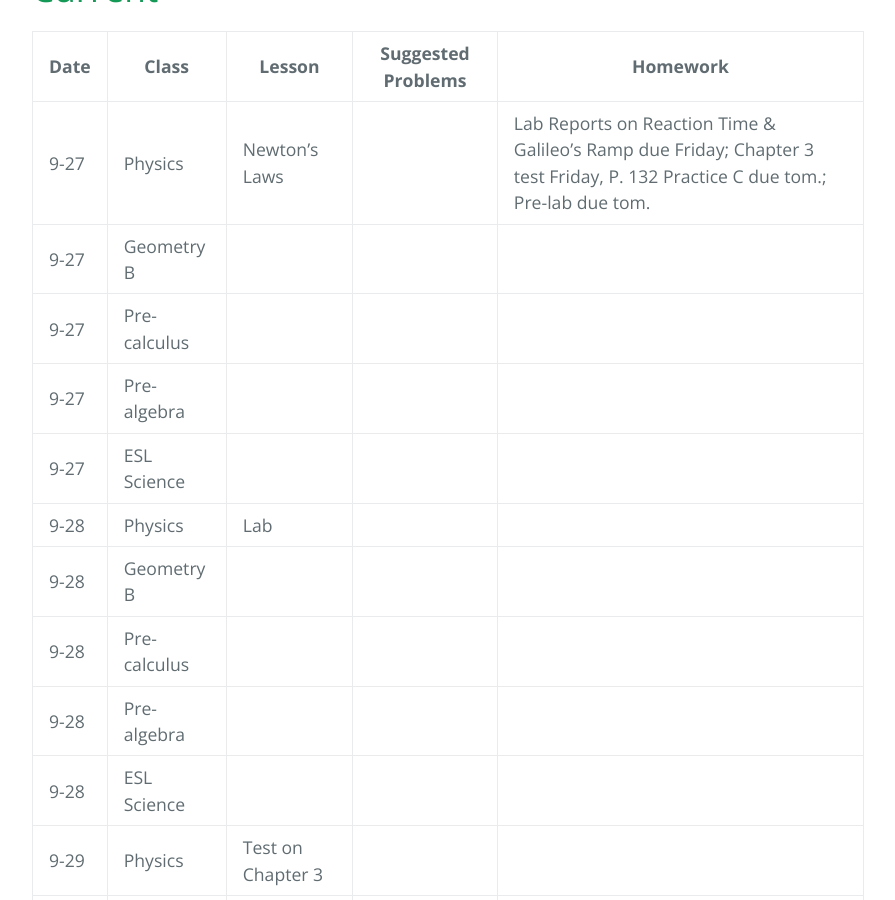
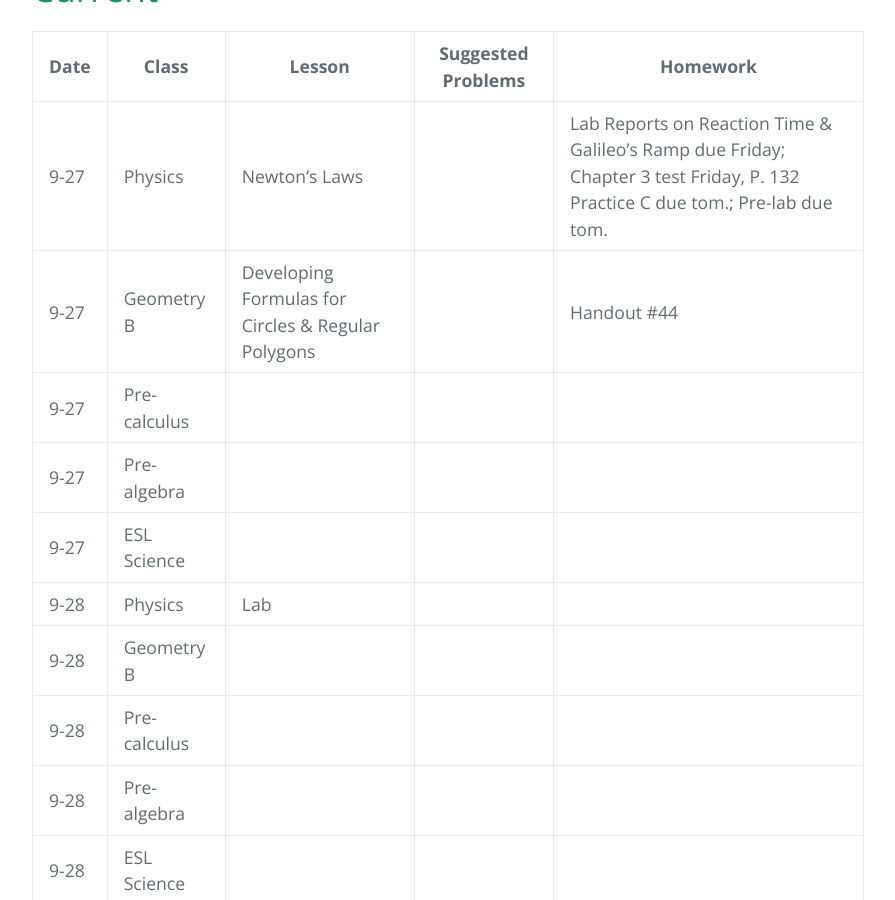
Before and after one commit to gpayoo/gpayoo, a Jekyll site: the page built from index.md, in a window 1280 px wide and 900 px high, scrolled down 537 px. Shown: the whole window, without its empty margins (192-1087 px from the left). Built offline with Jekyll 4.4.1, drawn with Linux system fonts in a browser that asks for light colours; our own code applies the rules of GitHub Pages for plain Markdown files.

Commit message:
Update index.md

```diff
--- a/index.md
+++ b/index.md
@@ -10,7 +10,7 @@ layout: default
 | Date | Class | Lesson | Suggested Problems | Homework |
 | ---- | ----- | ------ | -------- | ---
 | 9-27 | Physics | Newton's Laws | |  Lab Reports on Reaction Time & Galileo's Ramp due Friday; Chapter 3 test Friday, P. 132 Practice C due tom.; Pre-lab due tom.
-| 9-27 | Geometry B |  | |  |
+| 9-27 | Geometry B | Developing Formulas for Circles & Regular Polygons  | |  Handout #44|
 | 9-27 | Pre-calculus |   | |
 | 9-27 | Pre-algebra |  | |
 | 9-27 | ESL Science |  |  |
```
